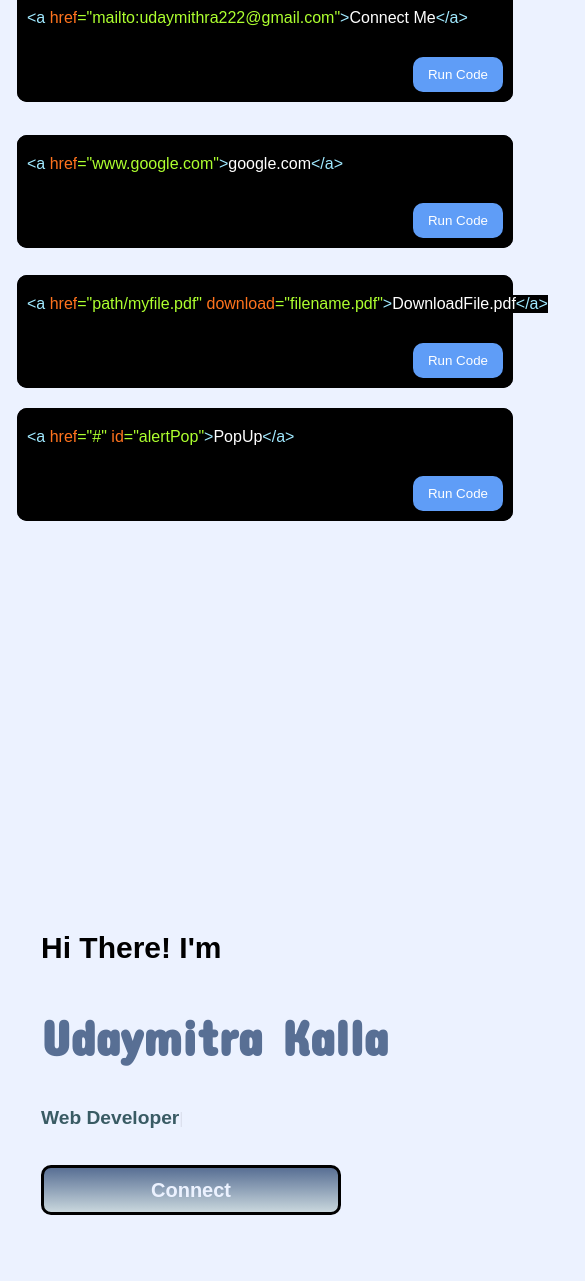
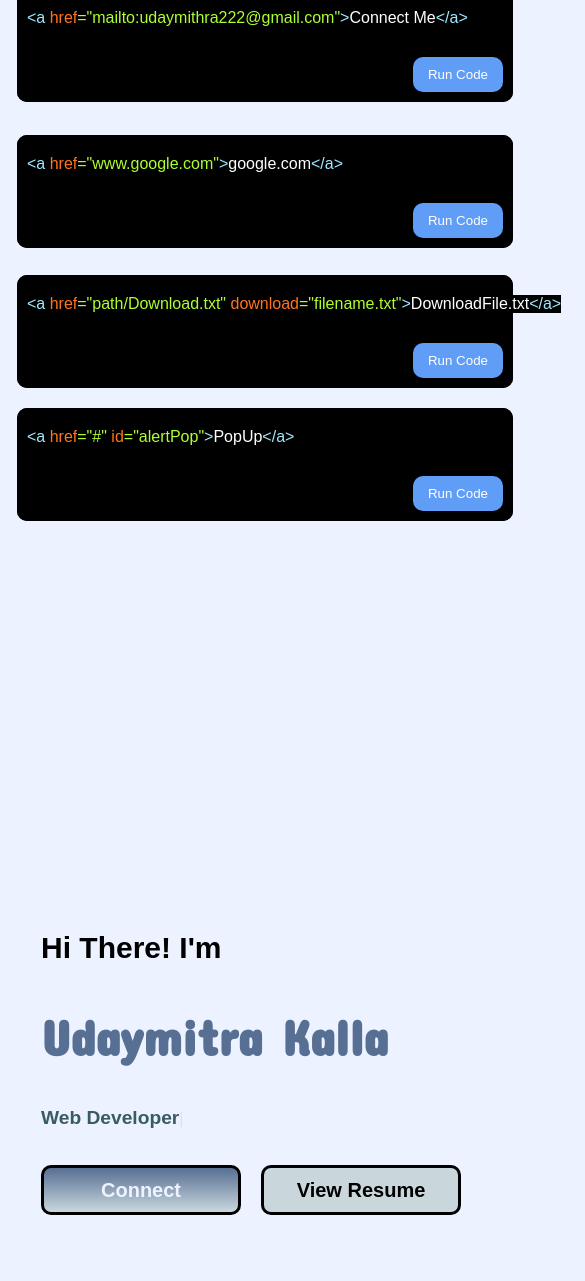
Before and after one commit to saikiran-patro/Assignments, a plain HTML site: page As1/index.html in a window 1280 px wide. Shown: the part 2398-3679 px from the top of the page, 695-1280 px from the left. Drawn offline with nearby package versions, Linux system fonts and the light colour scheme.

Commit message:
Add files via upload

```diff
--- a/As1/index.html
+++ b/As1/index.html
@@ -184,16 +184,46 @@
         font-size: 1.2rem;
 
       }
-      .authorContainer .right button{
+      .authorContainer .right button:nth-child(1){
         background: -webkit-gradient(linear, left top, left bottom, color-stop(0, #586f94), color-stop(100%, #C9D7DD));
         border: 3px solid #000;
         border-radius: 10px;
         height: 50px;
-    transition: all .5s ease-in-out;
         transition: all 2s ease;
-    width: 300px;
+        width: 200px;
+        cursor: pointer;
       }
+       .resumeButton{
+        background: #C9D7DD;
+        border: 3px solid #000;
+        border-radius: 10px;
+        height: 50px;
 
+        transition: all 2s ease;
+        width: 200px;
+        cursor: pointer;
+
+      }
+      .resumeButton a{
+        color:black !important;
+
+      }
+     .resumeButton:hover{
+
+      background: -webkit-gradient(linear, left top, left bottom, color-stop(0, #586f94), color-stop(100%, #C9D7DD));
+        border: 3px solid #000;
+        transition: all 2s ease;
+        color:whitesmoke !important;
+
+     }
+     .buttonContainer{
+
+      display: flex;
+
+      align-items:center;
+      gap: 20px;
+      flex-wrap: wrap;
+     }
 
       /* mobile View */
       @media (max-width:1000px) {
@@ -202,6 +232,12 @@
       }
      .section1-right, .section2-right, .section3-right{
         width:100%;
+      }
+      .buttonContainer{
+        justify-content: center;
+      }
+      .authorName{
+        font-size: 25px !important;
       }
    pre{
     overflow: scroll;
@@ -224,20 +260,23 @@
         padding-left: 0px;
         margin: 0px auto;
       }
-      .authorContainer .right button{
-        width:fit-content;
-        padding
-        :10px 20px;
-      }
+
       }
     </style>
   </head>
   <body>
+    <!--   Body Container -->
     <div class="container">
+
+      <!--Starts ::Navigation Bar Starts-->
       <nav class="navBar">
         <h1>Hyperlinks Magic</h1>
       </nav>
+      <!-- Ends :: Navigation Bar ends-->
+
+       <!-- Starts :: Histroy Container-->
       <section class="historyContainer">
+
         <div class="section1Container">
           <div class="section1-left">
             <h1>History of Web</h1>
@@ -272,6 +311,9 @@
           </div>
         </div>
       </section>
+      <!--Ends :: Histroy Section-->
+
+      <!-- Starts :: Implementation Section-->
       <section class="implementationContainer">
          <div class="section2Container">
              <div class="section2-left">
@@ -307,10 +349,12 @@
               </ul>
             </div>
              </div>
+             <!-- Starts :: Examples -->
              <div class="section2-right">
                  <h1>Examples</h1>
                   <div class="codeContainer">
                      <p>A hyperlink with plain text.</p>
+                     <!--Run Code UI Feature-->
                      <div class="code">
                         <pre><span style="color:#A0E9FF;background-color: black;;">&lt;a&nbsp;<span style="color:#FF731D;background-color: black;">href</span><span style="color:greenyellow;background-color: black;">="www.google.com"</span>&gt;</span><span style="color:white;background-color: black;">google.com</span><span style="color:#A0E9FF;background-color: black;;">&lt;/a&gt;</span>
                         </pre>
@@ -319,12 +363,14 @@
                         </div>
 
                      </div>
+                     <!--Output Code-->
                      <div class="outputCode">
                         <p style="color:#FF731D;font-weight: bold;margin:5px 0px;">Output:</p>
                         <a href="https://www.google.com" style="color:#3e54ac;font-size:1.3rem;">google.com</a>
                      </div>
                      <div class="codeContainer">
                         <p>A hyperlink with target attribute which navigates to a new tab.</p>
+                         <!--Run Code UI Feature-->
                         <div class="code">
                            <pre><span style="color:#A0E9FF;background-color: black;;">&lt;a&nbsp;<span style="color:#FF731D;background-color: black;">href</span><span style="color:greenyellow;background-color: black;">="www.google.com"</span><span style="color:#FF731D;background-color: black;">&nbsp;target</span><span style="color:greenyellow;background-color: black;">="_blank"</span>&gt;</span><span style="color:white;background-color: black;">google.com</span><span style="color:#A0E9FF;background-color: black;;">&lt;/a&gt;</span>
                            </pre>
@@ -333,6 +379,7 @@
                            </div>
 
                         </div>
+                         <!--Output Code-->
                         <div class="outputCode">
                           <p style="color:#FF731D;font-weight: bold;margin:5px 0px;">Output:</p>
                           <a href="https://www.google.com" style="color:#3e54ac;font-size:1.3rem;"target="_blank">google.com</a>
@@ -340,7 +387,10 @@
                   </div>
              </div>
          </div>
+         <!-- Ends :: Examples ends-->
       </section>
+      <!-- Ends :: Implementation section -->
+      <!--Starts :: Explaination Section-->
       <section class="Explaination">
         <div class="section3Container">
                <div class="section3-left">
@@ -376,15 +426,20 @@
 
 
       </section>
+      <!--Ends :: Explaination Ends-->
+      <!-- Starts :: Use Cases Section-->
       <section class="useCases">
             <div class="section4Container">
                 <h1>Hyperlinks usecases in real-world</h1>
+                <!--Start :: Use Cases Begin-->
                 <div class="useCasesContainer">
+
                     <div class="useCase">
                         <div class="left">
                             <p><span style="color:#FF731D;font-weight: bold;">Internal Web Page scroll: </span> Hyperlink is useful for scrolling to any part of the webpage. They are essential to the structure and navigation of websites because they let visitors view the whole range of material that a given domain has to offer. In the given example, It will scroll the webpage to a section where the <span style="color:#4D4C7D;font-weight: bold;;">id: <span style="color:#F99417;font-weight: bold;;">About</span> section.</p>
                         </div>
                         <div class="right">
+                          <!--Run Code UI Feature-->
                             <div class="code">
                                 <pre><span style="color:#A0E9FF;background-color: black;;">&lt;a&nbsp;<span style="color:#FF731D;background-color: black;">href</span><span style="color:greenyellow;background-color: black;">="#About"</span>&gt;</span><span style="color:white;background-color: black;">About</span><span style="color:#A0E9FF;background-color: black;;">&lt;/a&gt;</span>
                                 </pre>
@@ -393,6 +448,7 @@
                                 </div>
 
                              </div>
+                             <!--Output Code-->
                              <div class="outputCode">
                                 <p style="color:#FF731D;font-weight: bold;margin:5px 0px;">Output:</p>
                                 <a href="#About" style="color:#3e54ac;font-size:1.3rem;">About</a>
@@ -404,12 +460,14 @@
                             <p><span style="color:#FF731D;font-weight: bold;">Email Links: </span>Clicking these links initiates the user's default email client with a pre-populated email address or subject line, facilitating communication.</p>
                         </div>
                         <div class="right">
+                          <!--Run Code UI Feature-->
                             <div class="code">
                                 <pre><span style="color:#A0E9FF;background-color: black;;">&lt;a&nbsp;<span style="color:#FF731D;background-color: black;">href</span><span style="color:greenyellow;background-color: black;">="mailto:udaymithra222@gmail.com"</span>&gt;</span><span style="color:white;background-color: black;">Connect Me</span><span style="color:#A0E9FF;background-color: black;;">&lt;/a&gt;</span>
                                 </pre>
                                 <div class="runCode">
                                     <button onclick="showCode(3)">Run Code</button>
                                 </div>
+                                <!--Output Code-->
                                 <div class="outputCode">
                                     <p style="color:#FF731D;font-weight: bold;margin:5px 0px;">Output:</p>
                                     <a href="mailto:udaymithra222@gmail.com" style="color: black;
@@ -425,6 +483,7 @@
                             <p><span style="color:#FF731D;font-weight: bold;">External Links: </span>The External links are used to navigate to external pages which are linked. In the given example, the hypertext will navigate to <span style="color:#424769;font-weight: bold;;">google.com</span>.</p>
                         </div>
                         <div class="right">
+                          <!--Run Code UI Feature-->
                             <div class="code">
                                 <pre><span style="color:#A0E9FF;background-color: black;;">&lt;a&nbsp;<span style="color:#FF731D;background-color: black;">href</span><span style="color:greenyellow;background-color: black;">="www.google.com"</span>&gt;</span><span style="color:white;background-color: black;">google.com</span><span style="color:#A0E9FF;background-color: black;;">&lt;/a&gt;</span>
                                 </pre>
@@ -433,6 +492,7 @@
                                 </div>
 
                              </div>
+                               <!--Output Code-->
                              <div class="outputCode">
                                 <p style="color:#FF731D;font-weight: bold;margin:5px 0px;">Output:</p>
                                 <a href="https://www.google.com" style="color:#3e54ac;font-size:1.3rem;">google.com</a>
@@ -443,16 +503,18 @@
                         <div class="left">
                             <p><span style="color:#FF731D;font-weight: bold;">Downloadable File: </span>The hyperlinks are also used for downloading files which are hosted on the server.</div>
                         <div class="right">
+                          <!--Run Code UI Feature-->
                             <div class="code">
-                                <pre><span style="color:#A0E9FF;background-color: black;;">&lt;a&nbsp;<span style="color:#FF731D;background-color: black;">href</span><span style="color:greenyellow;background-color: black;">="path/myfile.pdf"</span> <span style="color:#FF731D;background-color: black;">download</span><span style="color:greenyellow;background-color: black;">="filename.pdf"</span>&gt;</span><span style="color:white;background-color: black;">DownloadFile.pdf</span><span style="color:#A0E9FF;background-color: black;;">&lt;/a&gt;</span>
+                                <pre><span style="color:#A0E9FF;background-color: black;;">&lt;a&nbsp;<span style="color:#FF731D;background-color: black;">href</span><span style="color:greenyellow;background-color: black;">="path/Download.txt"</span> <span style="color:#FF731D;background-color: black;">download</span><span style="color:greenyellow;background-color: black;">="filename.txt"</span>&gt;</span><span style="color:white;background-color: black;">DownloadFile.txt</span><span style="color:#A0E9FF;background-color: black;;">&lt;/a&gt;</span>
                                 </pre>
                                 <div class="runCode">
                                     <button onclick="showCode(5)">Run Code</button>
                                 </div>
+                                <!--Output Code-->
                                 <div class="outputCode">
                                     <p style="color:#FF731D;font-weight: bold;margin:5px 0px;">Output:</p>
-                                    <a href="path/myfile.pdf" download="filename.pdf">
-                                        DownloadFile.pdf
+                                    <a href="./Downlad.txt" download="Downlad.txt">
+                                        DownloadFile.txt
                                         </a>
                                  </div>
 
@@ -463,6 +525,7 @@
                         <div class="left">
                             <p><span style="color:#FF731D;font-weight: bold;">Pop Ups: </span>The hyperlinks are also used for alerts.</div>
                         <div class="right">
+                          <!--Run Code UI Feature-->
                             <div class="code">
                                 <pre><span style="color:#A0E9FF;background-color: black;;">&lt;a&nbsp;<span style="color:#FF731D;background-color: black;">href</span><span style="color:greenyellow;background-color: black;">="#"</span> <span style="color:#FF731D;background-color: black;">id</span><span style="color:greenyellow;background-color: black;">="alertPop"</span>&gt;</span><span style="color:white;background-color: black;">PopUp</span><span style="color:#A0E9FF;background-color: black;;">&lt;/a&gt;</span>
                                 </pre>
@@ -474,9 +537,11 @@
                         </div>
                     </div>
                 </div>
+                <!--Ends:: Use Cases -->
             </div>
 
       </section>
+      <!-- Starts ::  About Author Section-->
       <section id="About" class="Author" style="padding-top:30px;">
                  <h1 style="text-align:center;">Author</h1>
 
@@ -494,17 +559,28 @@
                     </div>
                     <div class="right">
                         <h2 style="font-size:30px">Hi There! I'm</h2>
-                        <h1 style="font-size:50px" >Udaymitra Kalla</h1>
+                        <h1 style="font-size:50px" class="authorName" >Udaymitra Kalla</h1>
                         <span class="autoType"></span><br>
                         <br><br>
+                        <div class="buttonContainer">
+
                         <button><a href="mailto:udaymithra222@gmail.com" style="color: #ecf2ff;
                           font-size: 20px;
                           font-weight: 700;
                           background-color: transparent;
                           text-decoration: none;">Connect</a></button>
+
+                        <button class="resumeButton"><a href="./Udaymithra_Kalla_Resume.pdf" target="_blank" style="color: #ecf2ff;
+                          font-size: 20px;
+                          font-weight: 700;
+                          background-color: transparent;
+                          color:inherit;
+                          text-decoration: none;">View Resume</a></button>
+                        </div>
                     </div>
                  </div>
       </section>
+      <!--Ends :: About Author Section-->
     </div>
     <script src="https://unpkg.com/typed.js@2.1.0/dist/typed.umd.js"></script>
   </body>
```
Also changed, not shown: As1/Downlad.txt (added), 1 other file. Lines whose indentation alone changed are shown as unchanged.
